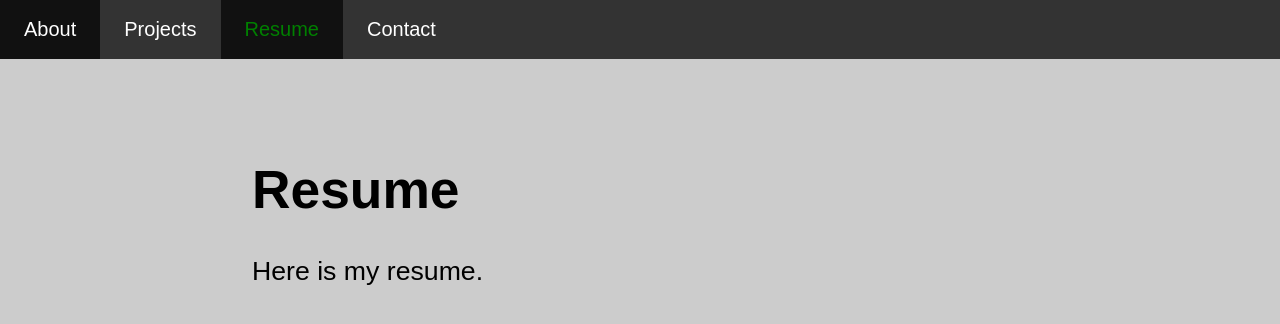
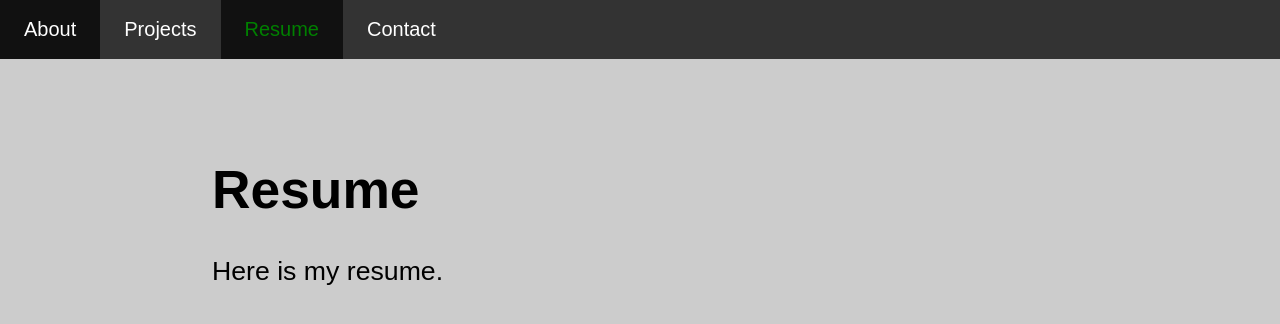
Before and after one commit to ErylKenner/ErylKenner.github.io, a Jekyll site: the page built from resume.md, in a window 1280 px wide. Shown: the top 324 px of the page. Built offline with Jekyll 4.4.1, drawn with Linux system fonts in a browser that asks for light colours.

Commit message:
Added padding to image

```diff
--- a/_sass/main.scss
+++ b/_sass/main.scss
@@ -46,7 +46,7 @@
 }
 
 .margin_div{
-    margin: 100px calc(40px + 15%);
+    margin: 100px 15%;
     padding: 0;
 }
 
@@ -67,6 +67,6 @@
 
 #pic_eryl_kenner{
     float: right;
-    padding: 0;
+    padding: 10px;
     margin: 0px 20px;
 }
```
